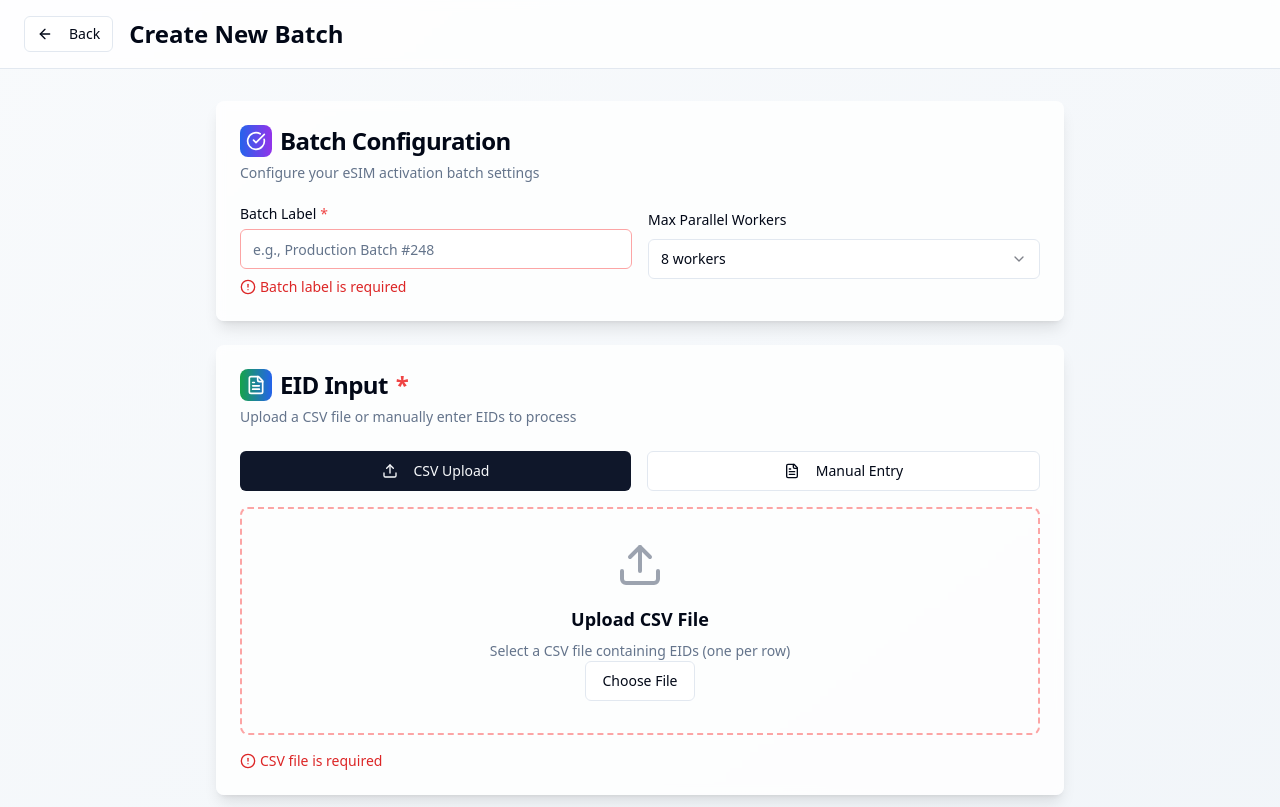
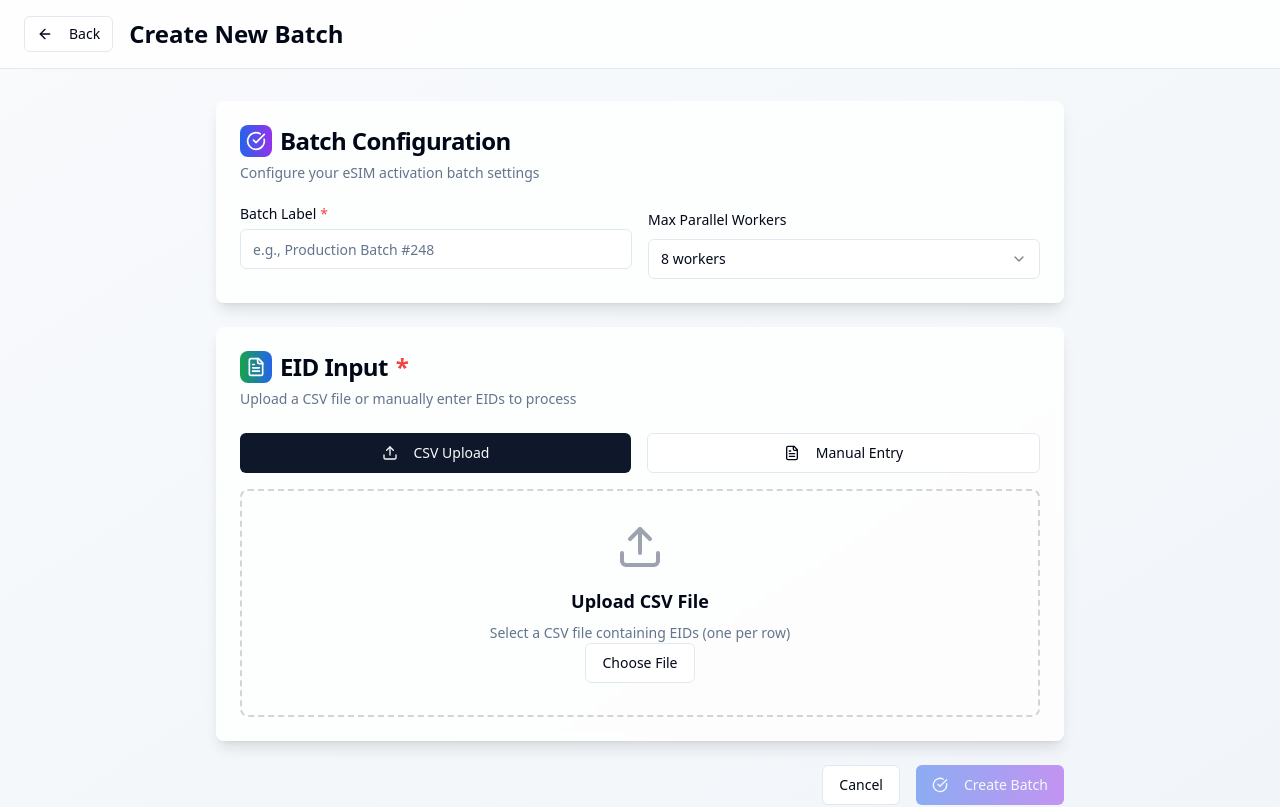
Before and after one commit to mtozaj/teal-flow-orchestrator, a React (Vite) app: page /new-batch in a window 1280 px wide. Shown: the top 807 px of the page. Built offline with nearby package versions, Linux system fonts and the light colour scheme.

Commit message:
Fix: Hide validation warnings on load
Only show validation warnings after user interaction with the form.

```diff
--- a/src/pages/NewBatch.tsx
+++ b/src/pages/NewBatch.tsx
@@ -21,6 +21,15 @@ const NewBatch = () => {
   const [manualEids, setManualEids] = useState('');
   const [isUploading, setIsUploading] = useState(false);
   const [isProcessingCsv, setIsProcessingCsv] = useState(false);
+
+  // Track user interactions
+  const [hasAttemptedSubmit, setHasAttemptedSubmit] = useState(false);
+  const [touchedFields, setTouchedFields] = useState({
+    batchLabel: false,
+    csvFile: false,
+    manualEids: false
+  });
+
   const navigate = useNavigate();
   const { toast } = useToast();
 
@@ -52,6 +61,7 @@ const NewBatch = () => {
       }
       setCsvFile(file);
       setCsvEidCount(null);
+      setTouchedFields(prev => ({ ...prev, csvFile: true }));
       processCsvFile(file);
     }
   }, [toast, processCsvFile]);
@@ -68,6 +78,7 @@ const NewBatch = () => {
 
   const handleSubmit = async (e: React.FormEvent) => {
     e.preventDefault();
+    setHasAttemptedSubmit(true);
     setIsUploading(true);
 
     try {
@@ -223,8 +234,26 @@ const NewBatch = () => {
     return true;
   };
 
+  // Helper functions to determine when to show errors
+  const shouldShowBatchLabelError = () => {
+    return (hasAttemptedSubmit || touchedFields.batchLabel) && !batchLabel.trim();
+  };
+
+  const shouldShowCsvError = () => {
+    return inputMethod === 'csv' && (hasAttemptedSubmit || touchedFields.csvFile) && !csvFile;
+  };
+
+  const shouldShowCsvContentError = () => {
+    return inputMethod === 'csv' && csvFile && !isProcessingCsv && csvEidCount === 0;
+  };
+
+  const shouldShowManualEidsError = () => {
+    return inputMethod === 'manual' && (hasAttemptedSubmit || touchedFields.manualEids) && !manualEids.trim();
+  };
+
   const validationErrors = getValidationErrors();
   const hasErrors = validationErrors.length > 0;
+  const shouldShowValidationSummary = hasAttemptedSubmit && hasErrors;
 
   return (
     <div className="min-h-screen bg-gradient-to-br from-slate-50 to-slate-100 dark:from-slate-900 dark:to-slate-800">
@@ -270,10 +299,11 @@ const NewBatch = () => {
                     placeholder="e.g., Production Batch #248"
                     value={batchLabel}
                     onChange={(e) => setBatchLabel(e.target.value)}
+                    onBlur={() => setTouchedFields(prev => ({ ...prev, batchLabel: true }))}
                     required
-                    className={!batchLabel.trim() ? 'border-red-300 focus:border-red-500 focus:ring-red-500' : ''}
+                    className={shouldShowBatchLabelError() ? 'border-red-300 focus:border-red-500 focus:ring-red-500' : ''}
                   />
-                  {!batchLabel.trim() && (
+                  {shouldShowBatchLabelError() && (
                     <p className="text-sm text-red-600 flex items-center space-x-1">
                       <AlertCircle className="h-4 w-4" />
                       <span>Batch label is required</span>
@@ -340,7 +370,7 @@ const NewBatch = () => {
               {inputMethod === 'csv' && (
                 <div className="space-y-4">
                   <div className={`border-2 border-dashed rounded-lg p-8 text-center hover:border-gray-400 dark:hover:border-gray-500 transition-colors ${
-                    !csvFile ? 'border-red-300 dark:border-red-600' : 'border-gray-300 dark:border-gray-600'
+                    shouldShowCsvError() ? 'border-red-300 dark:border-red-600' : 'border-gray-300 dark:border-gray-600'
                   }`}>
                     <Upload className="h-12 w-12 text-gray-400 mx-auto mb-4" />
                     <div className="space-y-2">
@@ -363,7 +393,7 @@ const NewBatch = () => {
                     </div>
                   </div>
 
-                  {!csvFile && (
+                  {shouldShowCsvError() && (
                     <p className="text-sm text-red-600 flex items-center space-x-1">
                       <AlertCircle className="h-4 w-4" />
                       <span>CSV file is required</span>
@@ -385,7 +415,7 @@ const NewBatch = () => {
                     </div>
                   )}
 
-                  {csvFile && csvEidCount === 0 && (
+                  {shouldShowCsvContentError() && (
                     <p className="text-sm text-red-600 flex items-center space-x-1">
                       <AlertCircle className="h-4 w-4" />
                       <span>CSV file contains no valid EIDs</span>
@@ -407,15 +437,16 @@ const NewBatch = () => {
                       placeholder="8949000000000000001&#10;8949000000000000002&#10;8949000000000000003"
                       value={manualEids}
                       onChange={(e) => setManualEids(e.target.value)}
+                      onBlur={() => setTouchedFields(prev => ({ ...prev, manualEids: true }))}
                       rows={8}
-                      className={`font-mono text-sm ${!manualEids.trim() ? 'border-red-300 focus:border-red-500 focus:ring-red-500' : ''}`}
+                      className={`font-mono text-sm ${shouldShowManualEidsError() ? 'border-red-300 focus:border-red-500 focus:ring-red-500' : ''}`}
                     />
                     <div className="flex justify-between items-center">
                       <div className="flex items-center space-x-2">
                         <p className="text-sm text-muted-foreground">
                           Enter each EID on a new line
                         </p>
-                        {!manualEids.trim() && (
+                        {shouldShowManualEidsError() && (
                           <p className="text-sm text-red-600 flex items-center space-x-1">
                             <AlertCircle className="h-4 w-4" />
                             <span>EIDs are required</span>
@@ -430,8 +461,8 @@ const NewBatch = () => {
             </CardContent>
           </Card>
 
-          {/* Validation Summary */}
-          {hasErrors && (
+          {/* Validation Summary - only show after submit attempt */}
+          {shouldShowValidationSummary && (
             <Card className="border-red-200 bg-red-50 dark:bg-red-900/20 dark:border-red-800">
               <CardContent className="pt-6">
                 <div className="flex items-center space-x-2 mb-3">
```
